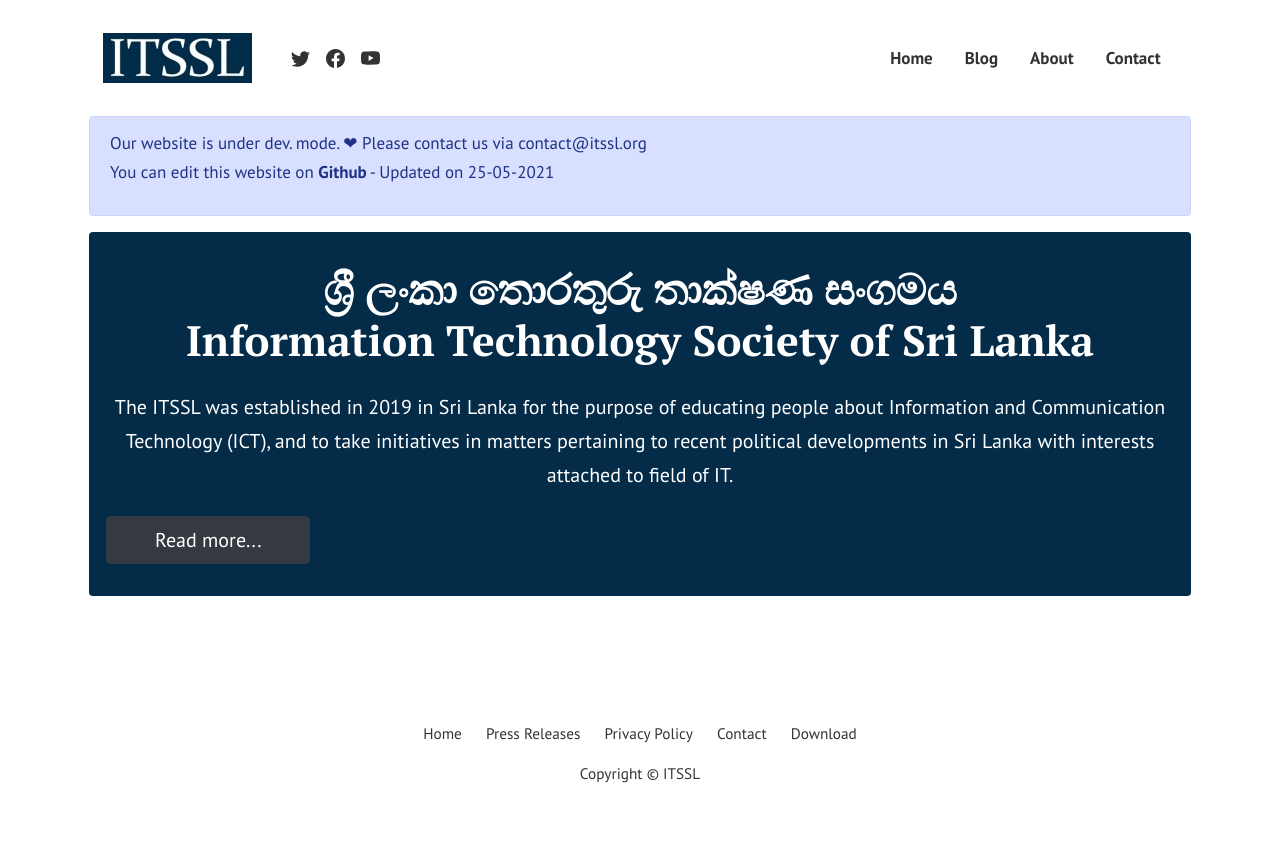
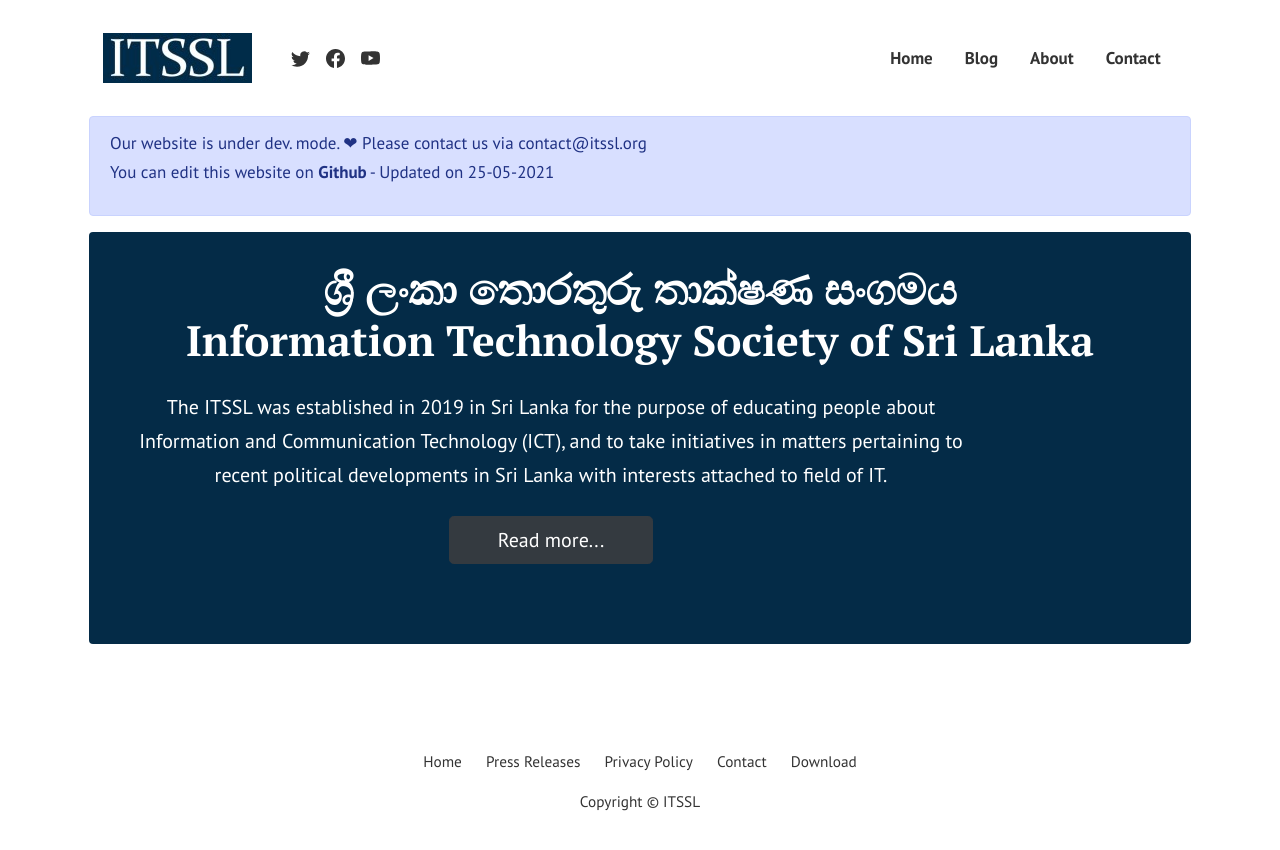
Before and after one commit to ITSSL/itssl.org, a Jekyll site: the page built from index.html, in a window 1280 px wide. Shown: the top 850 px of the page. Built offline with Jekyll 4.4.1, drawn with Linux system fonts in a browser that asks for light colours; the list of posts is cut into pages by our own code.

Commit message:
Update index.html

```diff
--- a/index.html
+++ b/index.html
@@ -19,8 +19,10 @@ background: '/img/bg-index.jpg'
         ශ්‍රී ලංකා තොරතුරු තාක්ෂණ සංගමය <br>
         Information Technology Society of Sri Lanka</h1>
       <div class="row">
-        <p style="color:#ffff;" class="lead mb-4">The ITSSL was established in 2019 in Sri Lanka for the purpose of educating people about Information and Communication Technology (ICT), and to take initiatives in matters pertaining to recent political developments in Sri Lanka with interests attached to field of IT.</p>
-        <a href="{{site.baseurl}}/about" class="btn btn-dark text-white px-5 btn-lg">Read more...</a>
+        <div class="col-md-10 mb-5">
+          <p style="color:#ffff;" class="lead mb-4">The ITSSL was established in 2019 in Sri Lanka for the purpose of educating people about Information and Communication Technology (ICT), and to take initiatives in matters pertaining to recent political developments in Sri Lanka with interests attached to field of IT.</p>
+          <a href="{{site.baseurl}}/about" class="btn btn-dark text-white px-5 btn-lg">Read more...</a>
+        </div>
       </div>
   </div>
 </div>
```
